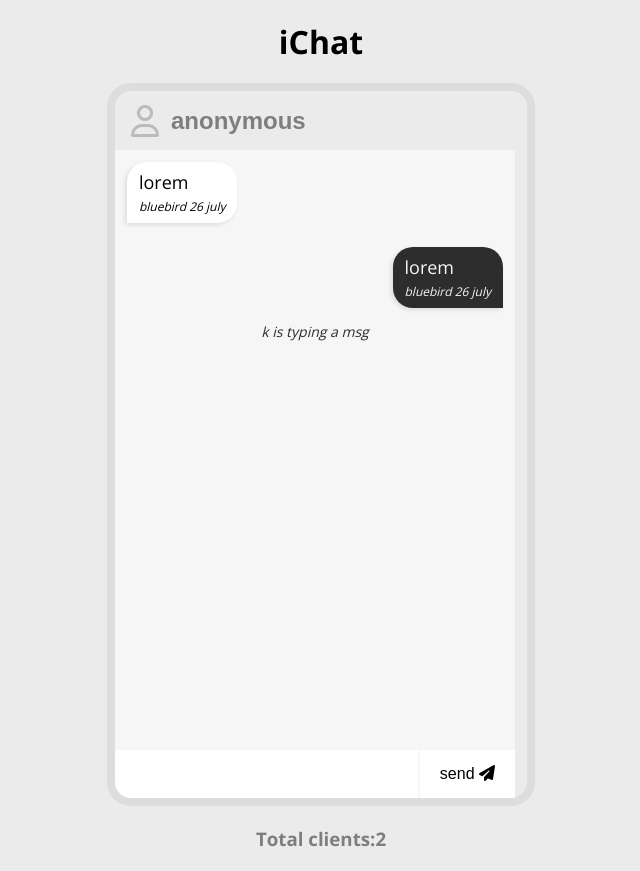
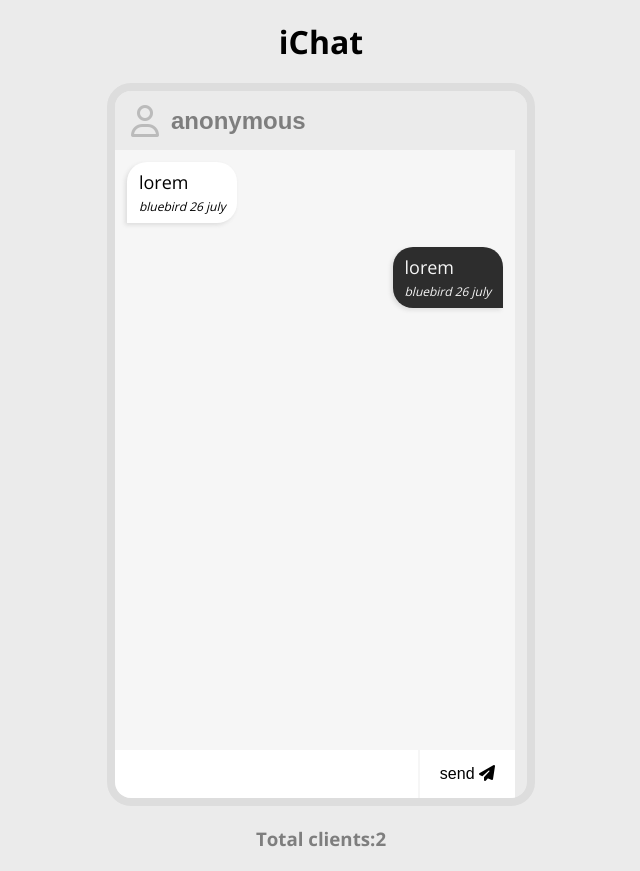
Before and after one commit to anchal8219/ChatApplication_using_websockets, a website: page public/index.html in a window 1280 px wide. Shown: the whole page, without its empty margins (319-959 px from the left). Drawn offline with nearby package versions, Linux system fonts and the light colour scheme; no server answers.

Commit message:
some hardcoded things removed

```diff
--- a/public/index.html
+++ b/public/index.html
@@ -36,7 +36,7 @@
             </li>
             <li class="msg-feedback">
                 <p class="feedback" id="feedback">
-                    k is typing a msg
+
                 </p>
             </li>
         </ul>
```
